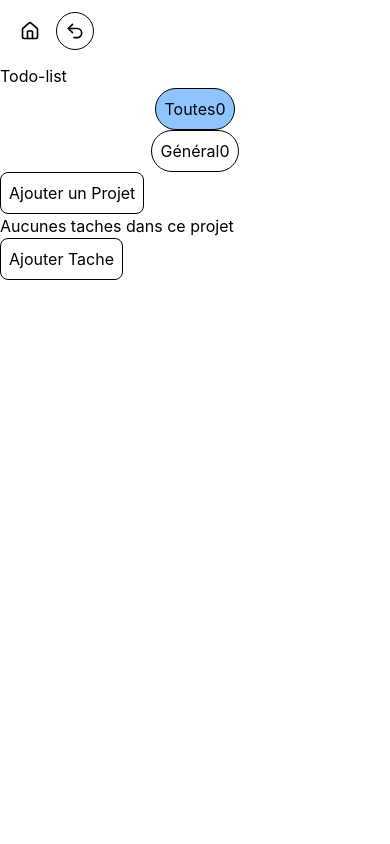
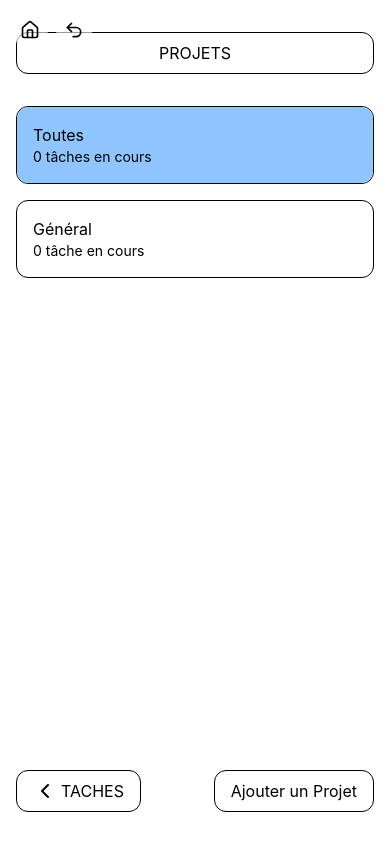
Before and after one commit to Frederic-Champion/projet-examen-blanc, a React (Vite) app: page /todo-list in a window 390 px wide. Built offline with nearby package versions, Linux system fonts and the light colour scheme.

Commit message:
cours-résumé (date-fns, `<select>`, `sort`) + habillage : mise en page et panneaux mobiles

```diff
--- a/src/index.css
+++ b/src/index.css
@@ -6,8 +6,8 @@
 @custom-variant dark (&:where(.dark, .dark *));
 
 
-@layer base {
+/* @layer base {
   button {
     @apply border p-2 rounded-lg cursor-pointer;
   }
-}
+} */
--- a/src/pages/todo-list/Todo-list.tsx
+++ b/src/pages/todo-list/Todo-list.tsx
@@ -2,9 +2,10 @@ import { useEffect, useReducer, useRef, useState } from "react";
 import type { Priorite, Projet, StateTodo, Tache } from "./types";
 import { ID_PROJET_DEFAUT, ID_VUE_TOUTES, reducerTodo } from "./componentsReducer";
 import { Dialog } from "./Dialog";
-import { Pencil, Trash } from "lucide-react";
+import { ChevronLeft, Folder, Pencil, Trash } from "lucide-react";
 import { creerTodo, estEnRetard, formaterEcheance, lireChampsTache } from "./Todo-utils";
 import { compareAsc, parseISO } from "date-fns";
+import { cn } from "../../utils/cn";
 
 const ETAT_INITIAL: StateTodo = {
   projets: [{ id: ID_PROJET_DEFAUT, nom: "Général" }],
@@ -47,6 +48,7 @@ export function TodoList() {
   const refModifier = useRef<HTMLDialogElement>(null);
   const [projetSupprimer, setProjetSupprimer] = useState<Projet | null>(null);
   const [tacheAModifier, setTacheAModifier] = useState<Tache | null>(null);
+  const [voirProjet, setVoirProjet] = useState(true);
 
   const tachesAffichees = state.taches
     .filter((t) => state.projetAffiche === ID_VUE_TOUTES || t.idProjet === state.projetAffiche)
@@ -74,52 +76,79 @@ export function TodoList() {
   //Ebauche du return.
   //Translate à faire sur mobile
   return (
-    <div className="pt-16">
-      <h1>Todo-list</h1>
-      <ul className="flex flex-col items-center">
-        <li>
+    <div>
+      <div
+        inert={!voirProjet}
+        className="fixed inset-0 mx-4 flex min-h-screen flex-col items-center justify-center gap-8 py-8 text-center inert:opacity-0"
+      >
+        <h1 className="mx-6 w-full rounded-xl border px-4 py-2 text-center">PROJETS</h1>
+        <ul className="flex min-h-0 w-full flex-1 flex-col items-center gap-4 overflow-y-auto">
+          <li className="flex w-full rounded-xl border">
             <button
-            onClick={() => dispatch({ type: "choisirProjet", afficher: ID_VUE_TOUTES })}
-            className={`w-fit rounded-full ${state.projetAffiche === ID_VUE_TOUTES ? "bg-blue-300" : ""}`}
+              onClick={() => {
+                setVoirProjet(false);
+                dispatch({ type: "choisirProjet", afficher: ID_VUE_TOUTES });
+              }}
+              className={`flex flex-1 cursor-pointer rounded-xl flex-col items-start p-4 ${state.projetAffiche === ID_VUE_TOUTES ? "bg-blue-300" : ""}`}
             >
               <span>Toutes</span>
-            <span>{state.taches.length}</span>
+              <span className="text-sm">{state.taches.length} tâches en cours</span>
             </button>
           </li>
           {state.projets.map((p) => (
-          <li key={p.id}>
+            <li className="flex w-full rounded-xl border" key={p.id}>
               <button
-              onClick={() => dispatch({ type: "choisirProjet", afficher: p.id })}
-              className={`w-fit rounded-full ${state.projetAffiche === p.id ? "bg-blue-300" : ""}`}
+                onClick={() => {
+                  dispatch({ type: "choisirProjet", afficher: p.id });
+                  setVoirProjet(false);
+                }}
+                className={`flex flex-1 cursor-pointer flex-col items-start rounded-xl p-4 ${state.projetAffiche === p.id ? "bg-blue-300" : ""}`}
               >
                 <span>{p.nom}</span>
-              <span>{reduceTaches[p.id] ?? "0"}</span>
+                <span className="text-sm">{reduceTaches[p.id] ?? "0"} tâche en cours</span>
               </button>
               {p.id !== ID_PROJET_DEFAUT && (
                 <button
+                  className="m-4 cursor-pointer self-center rounded-full border p-2"
                   aria-label={`Supprimer le projet ${p.nom}`}
                   onClick={() => {
                     setProjetSupprimer(p);
                     refSuppression.current?.showModal();
                   }}
                 >
-                <Trash />
+                  <Trash size={16} />
                 </button>
               )}
             </li>
           ))}
         </ul>
-      <div>
-        <button onClick={() => refProjet.current?.showModal()}>Ajouter un Projet</button>
+        <div className="mt-auto flex w-full items-center justify-between">
+          <button
+            onClick={() => setVoirProjet((prev) => !prev)}
+            className="flex cursor-pointer gap-1 rounded-xl border px-4 py-2"
+          >
+            <ChevronLeft />
+            <p>TACHES</p>
+          </button>
+          <button className="cursor-pointer rounded-xl border px-4 py-2" onClick={() => refProjet.current?.showModal()}>
+            Ajouter un Projet
+          </button>
         </div>
-
-      <div>
+      </div>
+      <div
+        inert={voirProjet}
+        className="mx-4 flex min-h-screen flex-col items-center justify-center gap-8 py-8 text-center inert:opacity-0"
+      >
+        <h1 className="mx-6 w-full rounded-xl border px-4 py-2 text-center">
+          {state.projets.find((p) => p.id === state.projetAffiche)?.nom || "Toutes"}
+        </h1>
+        <div className="flex min-h-0 w-full flex-1 flex-col items-center gap-4">
           {tachesAffichees.length === 0 ? (
             <p>Aucunes taches dans ce projet</p>
           ) : (
-          <ul>
+            <ul className="flex w-full flex-col gap-4 overflow-y-auto">
               {tachesAffichees.map((t) => (
-              <li className="flex" key={t.id}>
+                <li className="flex w-full justify-between rounded-xl border p-4" key={t.id}>
                   <input
                     aria-label={`Marquer ${t.titre} comme faite`}
                     type="checkbox"
@@ -154,8 +183,21 @@ export function TodoList() {
               ))}
             </ul>
           )}
-        <div>
-          <button onClick={() => refTache.current?.showModal()}>Ajouter Tache</button>
+          <div className="mt-auto flex w-full items-center justify-between">
+            <button
+              onClick={() => setVoirProjet((prev) => !prev)}
+              className="flex cursor-pointer gap-1 rounded-xl border px-4 py-2"
+            >
+              <Folder />
+              <p>PROJETS</p>
+            </button>
+            <button
+              className="cursor-pointer rounded-xl border px-4 py-2"
+              onClick={() => refTache.current?.showModal()}
+            >
+              Ajouter une tache
+            </button>
+          </div>
         </div>
       </div>
 
```
Also changed, not shown: 1 other file (tests, documents, lock files or other folders). Lines whose indentation alone changed are shown as unchanged.
